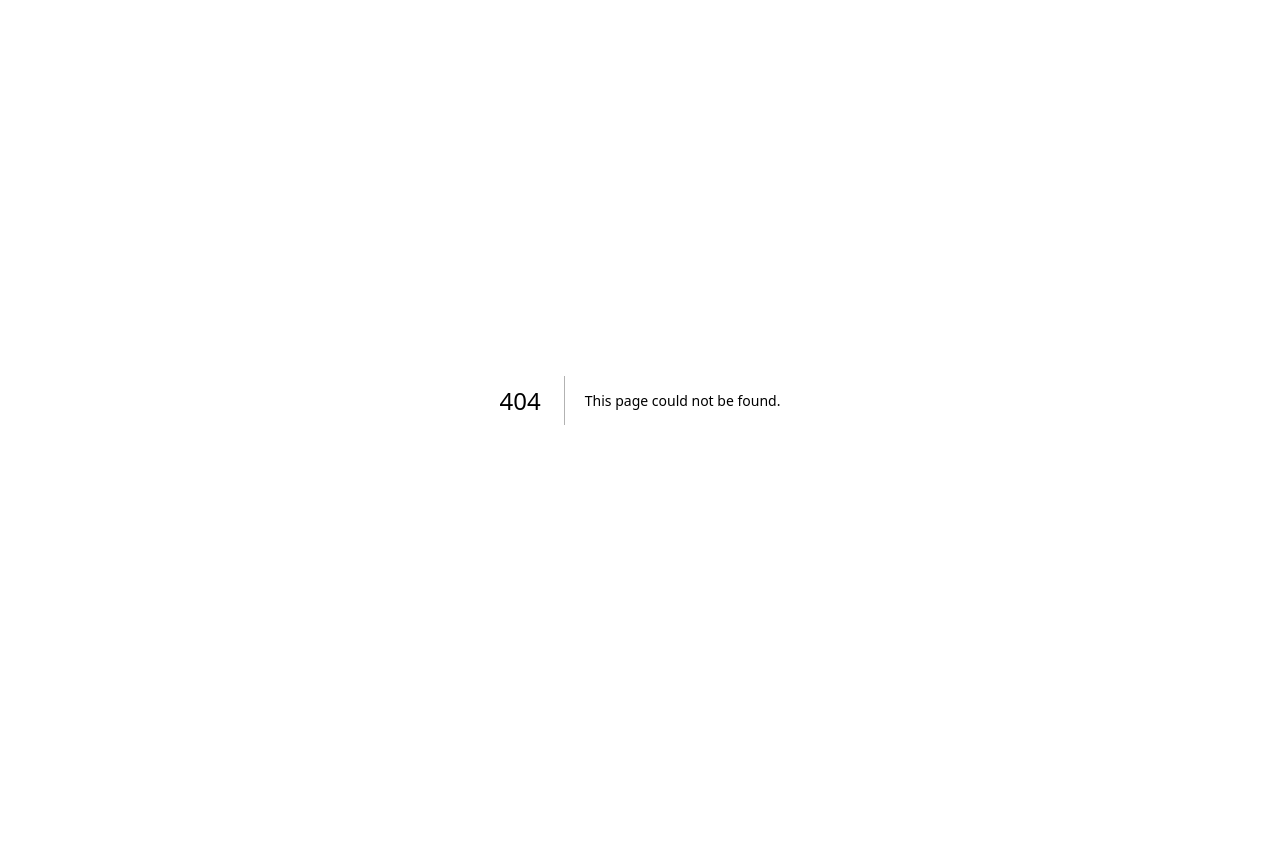
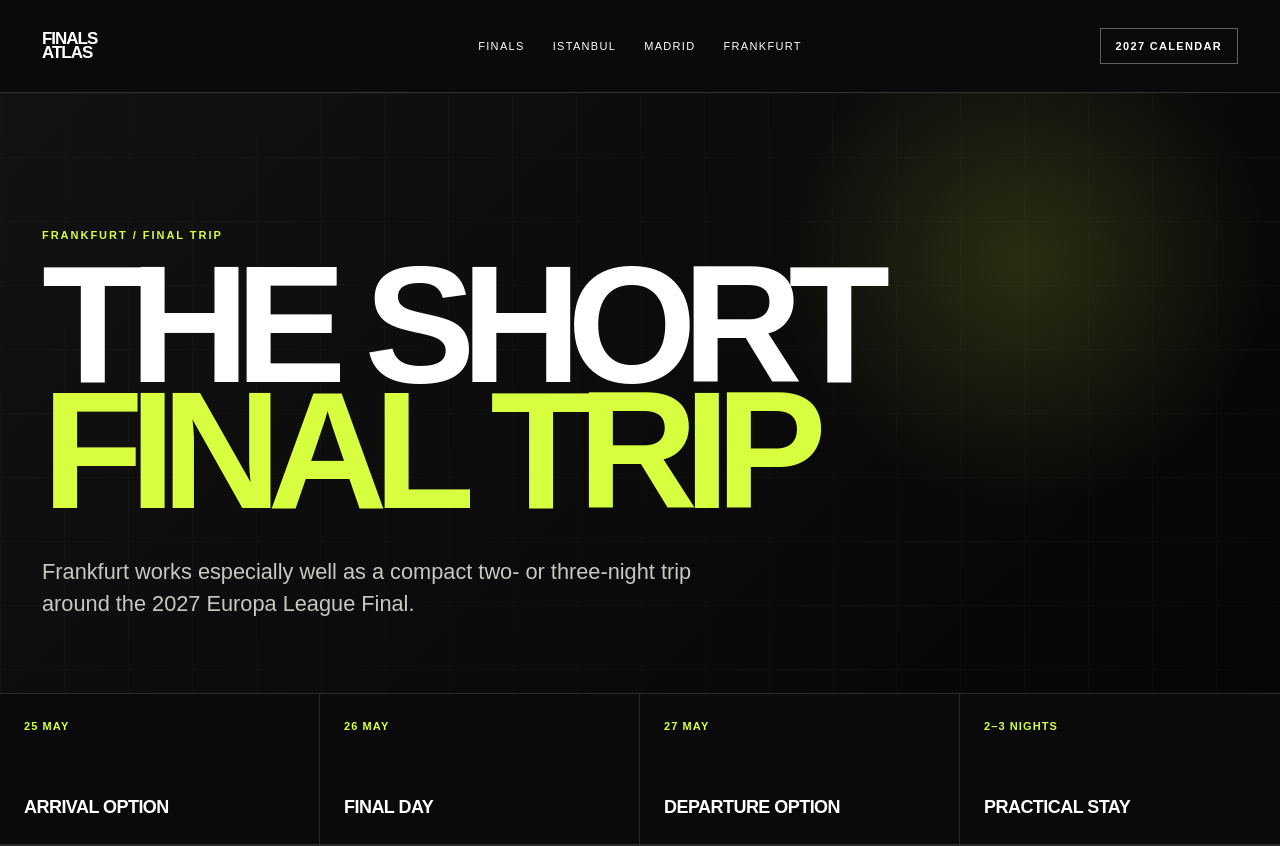
Before and after one commit to istanbulhighlights34-star/finalistanbul, a Next.js app: page /cities/frankfurt/europa-league-final-trip in a window 1280 px wide. Before the commit this address had no page. Shown: the top 846 px of the page. Before the commit the page ends 800 px from the top, so only its background shows below. Built offline with nearby package versions, Linux system fonts and the light colour scheme.

Commit message:
Add Frankfurt Europa League final trip guide

```diff
--- /dev/null
+++ b/app/cities/frankfurt/europa-league-final-trip/page.tsx
@@ -0,0 +1,23 @@
+import type { Metadata } from "next";
+import TravelGuide from "../../../_components/TravelGuide";
+
+export const metadata: Metadata = {
+  title: "Frankfurt Europa League Final 2027: 2-3 Night Trip Plan",
+  description: "Plan a short Frankfurt trip around the 2027 Europa League Final: arrival, matchday, hotel strategy and departure planning.",
+  alternates: { canonical: "/cities/frankfurt/europa-league-final-trip" },
+};
+
+export default function Page() {
+  return <TravelGuide
+    kicker="FRANKFURT / FINAL TRIP"
+    title="THE SHORT"
+    accent="FINAL TRIP."
+    lede="Frankfurt works especially well as a compact two- or three-night trip around the 2027 Europa League Final."
+    facts={[["25 MAY","Arrival option"],["26 MAY","Final day"],["27 MAY","Departure option"],["2–3 NIGHTS","Practical stay"]]}
+    introTitle="USE FRANKFURT'S CONNECTIONS TO KEEP THE TRIP SIMPLE."
+    paragraphs={["For a short trip, Tuesday 25 May gives you a buffer before the Wednesday final. Choose a hotel for airport and rail connections as well as city access rather than optimizing only for straight-line distance to the stadium.","Keep Wednesday deliberately light. Final-specific supporter routes, access times and special transport arrangements are not yet published, so leave enough flexibility to follow official UEFA and local guidance once it exists."]}
+    cards={[["TUESDAY — ARRIVE","Check in and learn the normal route between your base, central Frankfurt and the stadium corridor. A central or main-station-area base can also simplify an early departure."],["WEDNESDAY — FINAL","Keep the daytime plan compact and re-check official guidance before setting out. Do not rely on assumed fan zones, gates or special services."],["THURSDAY — DEPART","A morning or afternoon departure can make this a very efficient final trip. If you have more time, add a city day rather than changing hotels."],["BOOKING ORDER","Book flexible travel and accommodation around the confirmed final date. Wait for official channels before making plans that depend on tickets or event-specific operations."]]}
+    relatedLinks={[{href:"/finals/europa-league-final-frankfurt-2027",label:"Europa League Final 2027"},{href:"/cities/frankfurt/where-to-stay",label:"Where to stay in Frankfurt"},{href:"/cities/frankfurt/airport-to-stadion-frankfurt",label:"Airport to stadium"},{href:"/stadiums/stadion-frankfurt",label:"Stadion Frankfurt guide"}]}
+    note="Final-specific ticketing, supporter zones, gates and special transport plans remain subject to official UEFA and local-authority publication."
+  />;
+}
```
